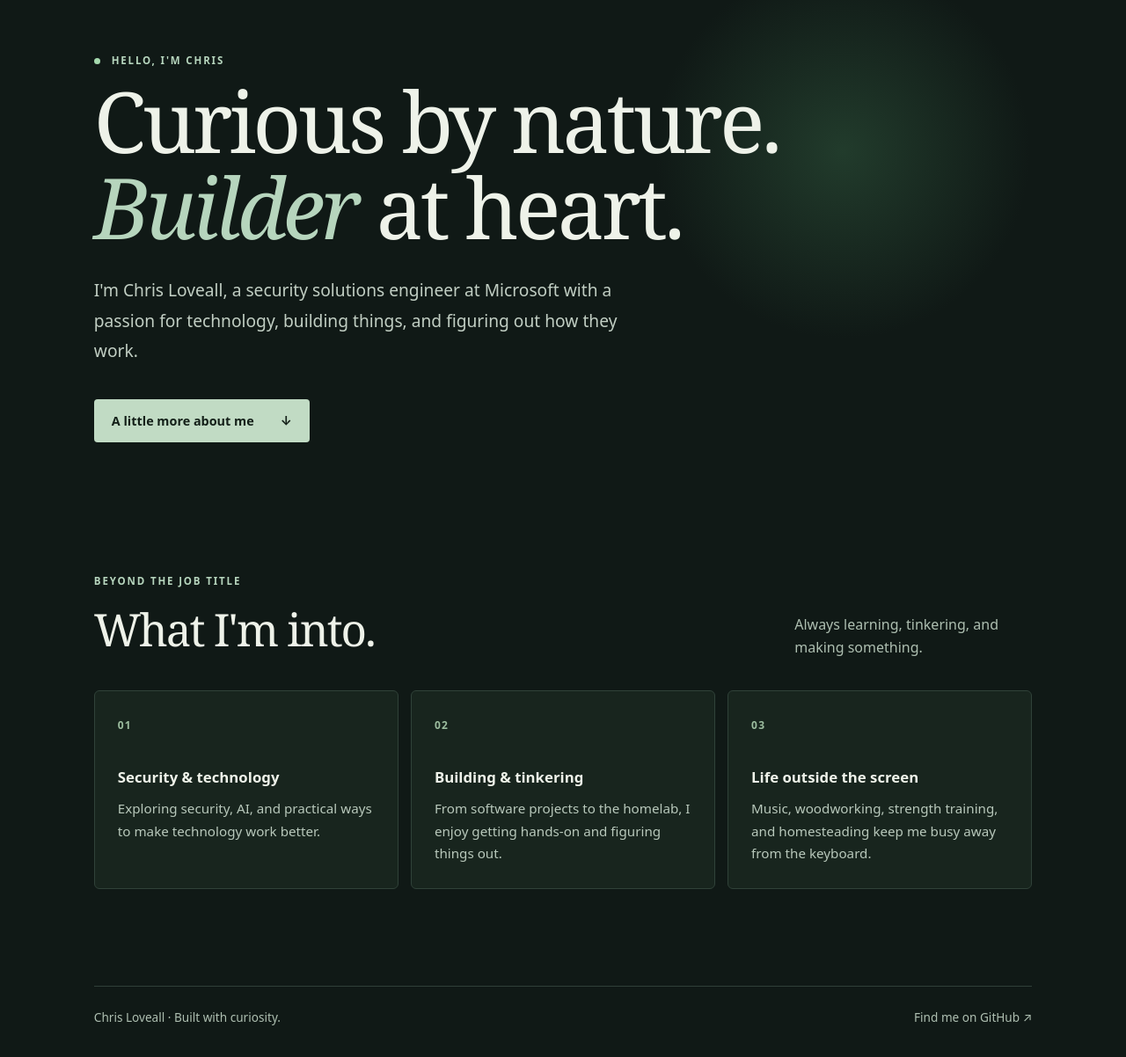
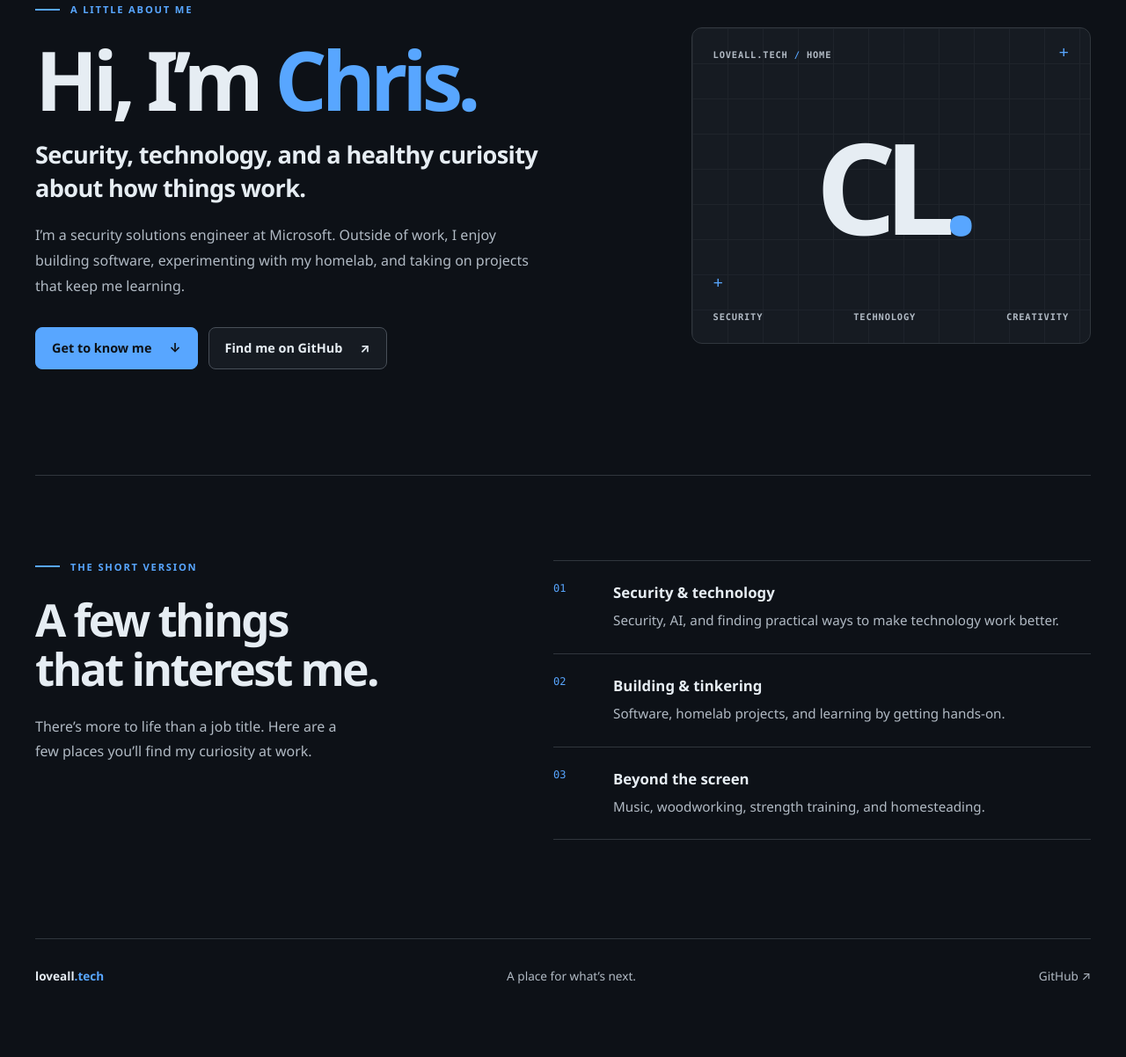
Before and after one commit to CJLoveall74/loveall-site, a plain HTML site: page index.html in a window 1280 px wide. Shown: the part 205-1407 px from the top of the page at 88% size. After the commit the page ends 1356 px from the top, so only its background shows below. Drawn offline with Linux system fonts and the light colour scheme.

Commit message:
Redesign initial Loveall site

```diff
--- a/index.html
+++ b/index.html
@@ -3,62 +3,76 @@
 <head>
   <meta charset="utf-8">
   <meta name="viewport" content="width=device-width, initial-scale=1">
-  <meta name="description" content="Chris Loveall: security, technology, and the things I'm building.">
-  <meta name="theme-color" content="#101916">
-  <title>Chris Loveall | About</title>
+  <meta name="description" content="Get to know Chris Loveall: security, technology, and life beyond the keyboard.">
+  <meta name="theme-color" content="#0d1117">
+  <title>Chris Loveall | Loveall.tech</title>
   <link rel="icon" href="favicon.svg" type="image/svg+xml">
   <link rel="stylesheet" href="style.css">
 </head>
 <body>
+  <a class="skip-link" href="#main">Skip to content</a>
   <div class="page">
     <header class="site-header">
-      <a class="wordmark" href="./" aria-label="Chris Loveall, home"><span>CL</span> Chris Loveall</a>
+      <a class="brand" href="./" aria-label="Loveall.tech home">
+        <span class="brand-mark" aria-hidden="true">L<span>.</span></span>
+        <span>loveall<span class="brand-domain">.tech</span></span>
+      </a>
       <nav aria-label="Main navigation">
-        <a href="#about">About</a>
+        <a class="active" href="#about">About</a>
         <a href="#interests">Interests</a>
         <a href="https://github.com/CJLoveall74">GitHub <span aria-hidden="true">↗</span></a>
       </nav>
     </header>
 
-    <main>
-      <section class="hero" id="about">
-        <p class="eyebrow"><span aria-hidden="true"></span> Hello, I'm Chris</p>
-        <h1>Curious by nature.<br><em>Builder</em> at heart.</h1>
-        <p class="intro">I'm Chris Loveall, a security solutions engineer at Microsoft with a passion for technology, building things, and figuring out how they work.</p>
-        <a class="button" href="#interests">A little more about me <span aria-hidden="true">↓</span></a>
+    <main id="main">
+      <section class="hero" id="about" aria-labelledby="hero-title">
+        <div class="hero-copy">
+          <p class="eyebrow"><span class="eyebrow-line" aria-hidden="true"></span> A LITTLE ABOUT ME</p>
+          <h1 id="hero-title">Hi, I’m <span>Chris.</span></h1>
+          <p class="hero-lead">Security, technology, and a healthy curiosity about how things work.</p>
+          <p class="hero-description">I’m a security solutions engineer at Microsoft. Outside of work, I enjoy building software, experimenting with my homelab, and taking on projects that keep me learning.</p>
+          <div class="hero-actions">
+            <a class="button button-primary" href="#interests">Get to know me <span aria-hidden="true">↓</span></a>
+            <a class="button button-quiet" href="https://github.com/CJLoveall74">Find me on GitHub <span aria-hidden="true">↗</span></a>
+          </div>
+        </div>
+        <div class="hero-graphic" aria-hidden="true">
+          <div class="graphic-grid"></div>
+          <div class="graphic-cross cross-one">+</div>
+          <div class="graphic-cross cross-two">+</div>
+          <div class="graphic-label">LOVEALL.TECH <span> / </span> HOME</div>
+          <div class="graphic-monogram">CL<span>.</span></div>
+          <div class="graphic-bottom"><span>SECURITY</span><span>TECHNOLOGY</span><span>CREATIVITY</span></div>
+        </div>
       </section>
 
       <section class="interests" id="interests" aria-labelledby="interests-title">
-        <div class="section-heading">
-          <div>
-            <p class="eyebrow">Beyond the job title</p>
-            <h2 id="interests-title">What I'm into.</h2>
-          </div>
-          <p>Always learning, tinkering, and making something.</p>
+        <div class="section-intro">
+          <p class="eyebrow"><span class="eyebrow-line" aria-hidden="true"></span> THE SHORT VERSION</p>
+          <h2 id="interests-title">A few things<br>that interest me.</h2>
+          <p>There’s more to life than a job title. Here are a few places you’ll find my curiosity at work.</p>
         </div>
-        <div class="cards">
-          <article>
-            <span class="card-number">01</span>
-            <h3>Security &amp; technology</h3>
-            <p>Exploring security, AI, and practical ways to make technology work better.</p>
+        <div class="interest-list">
+          <article class="interest">
+            <span class="interest-number" aria-hidden="true">01</span>
+            <div><h3>Security &amp; technology</h3><p>Security, AI, and finding practical ways to make technology work better.</p></div>
           </article>
-          <article>
-            <span class="card-number">02</span>
-            <h3>Building &amp; tinkering</h3>
-            <p>From software projects to the homelab, I enjoy getting hands-on and figuring things out.</p>
+          <article class="interest">
+            <span class="interest-number" aria-hidden="true">02</span>
+            <div><h3>Building &amp; tinkering</h3><p>Software, homelab projects, and learning by getting hands-on.</p></div>
           </article>
-          <article>
-            <span class="card-number">03</span>
-            <h3>Life outside the screen</h3>
-            <p>Music, woodworking, strength training, and homesteading keep me busy away from the keyboard.</p>
+          <article class="interest">
+            <span class="interest-number" aria-hidden="true">03</span>
+            <div><h3>Beyond the screen</h3><p>Music, woodworking, strength training, and homesteading.</p></div>
           </article>
         </div>
       </section>
     </main>
 
     <footer>
-      <p>Chris Loveall <span aria-hidden="true">·</span> Built with curiosity.</p>
-      <a href="https://github.com/CJLoveall74">Find me on GitHub ↗</a>
+      <span class="footer-brand">loveall<span>.tech</span></span>
+      <span>A place for what’s next.</span>
+      <a href="https://github.com/CJLoveall74">GitHub <span aria-hidden="true">↗</span></a>
     </footer>
   </div>
 </body>
--- a/style.css
+++ b/style.css
@@ -1,53 +1,100 @@
 :root {
   color-scheme: dark;
-  font-family: system-ui, -apple-system, BlinkMacSystemFont, "Segoe UI", sans-serif;
-  background: #101916;
-  color: #eef2e9;
+
+  /* Surfaces — layered from deepest (--otto-bg) to most elevated (--otto-bg-elevated) */
+  --otto-bg:            #0d1117;   /* page background */
+  --otto-panel:         #161b22;   /* sidebars, headers, sticky chrome */
+  --otto-surface:       #1c2128;   /* cards, panels, table rows */
+  --otto-surface-soft:  #1a2332;   /* hover / selected surface */
+  --otto-bg-elevated:   #21262d;   /* modals, popovers, raised tiles */
+
+  /* Lines & dividers */
+  --otto-border:        #30363d;
+  --otto-border-strong: #484f58;
+
+  /* Text */
+  --otto-text:          #e6edf3;   /* primary text */
+  --otto-text-muted:    #7d8590;   /* secondary labels, captions */
+  --otto-text-soft:     #b1bac4;   /* between primary and muted */
+
+  /* Accent (Otto blue) */
+  --otto-accent:        #58a6ff;
+  --otto-accent-hover:  #79b8ff;
+  --otto-accent-soft:   rgba(88, 166, 255, 0.15);
+  --otto-accent-fg:     #0d1117;   /* text on accent fill */
+
+  /* Semantic */
+  --otto-success:       #3fb950;
+  --otto-danger:        #f85149;
+  --otto-warning:       #d29922;
+  --otto-link:          #58a6ff;
+
+  /* Effects */
+  --otto-shadow:        0 4px 16px rgba(0, 0, 0, 0.4);
+  --otto-overlay:       rgba(13, 17, 23, 0.85);
+  --otto-highlight:     rgba(88, 166, 255, 0.12);
   scroll-behavior: smooth;
 }
 * { box-sizing: border-box; }
-body { margin: 0; }
+body { margin: 0; background: var(--otto-bg); color: var(--otto-text); font-family: "Segoe UI", -apple-system, BlinkMacSystemFont, "Helvetica Neue", Arial, sans-serif; }
 a { color: inherit; }
-.page { max-width: 1220px; margin: auto; padding: 0 6%; }
-.site-header { display: flex; justify-content: space-between; align-items: center; gap: 24px; padding: 30px 0; border-bottom: 1px solid #304038; }
-.wordmark { display: inline-flex; align-items: center; gap: 12px; font-size: .95rem; font-weight: 700; text-decoration: none; white-space: nowrap; }
-.wordmark span { display: grid; place-items: center; width: 40px; height: 40px; border: 1px solid #80a78c; border-radius: 50%; color: #b8d5be; font-size: .75rem; letter-spacing: .06em; }
-nav { display: flex; flex-wrap: wrap; gap: 28px; font-size: .9rem; color: #d1dcd1; }
-nav a, footer a { text-decoration: none; }
-nav a:hover, footer a:hover { color: #b7e5bf; }
-a:focus-visible { outline: 2px solid #b7e5bf; outline-offset: 5px; }
-.hero { position: relative; padding: clamp(90px, 13vw, 165px) 0 clamp(100px, 12vw, 150px); }
-.hero::after { content: ""; position: absolute; z-index: -1; right: 0; top: 8%; width: min(45vw, 430px); aspect-ratio: 1; background: radial-gradient(circle, #294a35 0%, transparent 70%); opacity: .7; }
-.eyebrow { color: #b6d5bd; text-transform: uppercase; letter-spacing: .16em; font-weight: 700; font-size: .72rem; }
-.hero .eyebrow span { display: inline-block; width: 7px; height: 7px; margin-right: 8px; border-radius: 50%; background: #a5d9ae; vertical-align: middle; }
+a:focus-visible { outline: 2px solid var(--otto-accent); outline-offset: 5px; }
+.skip-link { position: absolute; top: -60px; left: 16px; z-index: 3; padding: 12px; color: var(--otto-accent-fg); background: var(--otto-accent); }
+.skip-link:focus { top: 16px; }
+.page { width: min(100% - 64px, 1200px); margin: 0 auto; }
+.site-header { display: flex; justify-content: space-between; align-items: center; gap: 24px; min-height: 96px; border-bottom: 1px solid var(--otto-border); }
+.brand { display: inline-flex; align-items: center; gap: 12px; font-size: 1rem; font-weight: 700; letter-spacing: -.03em; text-decoration: none; }
+.brand-mark { display: grid; place-items: center; width: 40px; height: 40px; border: 1px solid var(--otto-border-strong); border-radius: 8px; background: var(--otto-panel); font-size: 1.2rem; }
+.brand-mark span, .brand-domain, .footer-brand span { color: var(--otto-accent); }
+nav { display: flex; align-items: center; gap: 32px; }
+nav a { color: var(--otto-text-soft); font-size: .9rem; font-weight: 600; text-decoration: none; }
+nav a:hover, nav a.active { color: var(--otto-text); }
+.hero { display: grid; grid-template-columns: minmax(0, 1.2fr) minmax(280px, .8fr); gap: 64px; align-items: center; padding: 112px 0 120px; }
+.eyebrow { display: flex; align-items: center; gap: 12px; color: var(--otto-accent); font-size: .7rem; font-weight: 700; letter-spacing: .16em; }
+.eyebrow-line { display: inline-block; width: 28px; height: 2px; background: var(--otto-accent); }
 h1, h2, h3, p { margin-top: 0; }
-h1, h2 { font-family: Georgia, "Times New Roman", serif; font-weight: 400; letter-spacing: -.04em; }
-h1 { max-width: 850px; margin-bottom: 28px; font-size: clamp(3rem, 7.5vw, 6.5rem); line-height: 1.03; }
-h1 em { color: #b6d5bd; font-weight: 400; }
-.intro { max-width: 620px; color: #c1cec3; line-height: 1.8; font-size: clamp(1.05rem, 1.6vw, 1.2rem); }
-.button { display: inline-flex; align-items: center; gap: 30px; margin-top: 18px; padding: 15px 20px; background: #c1dbc4; color: #142019; border-radius: 4px; font-weight: 700; font-size: .9rem; text-decoration: none; }
-.button:hover { background: #d9eedb; }
-.interests { padding: 0 0 110px; }
-.section-heading { display: flex; justify-content: space-between; align-items: end; gap: 20px; margin-bottom: 35px; }
-.section-heading h2 { margin: 10px 0 0; font-size: clamp(2.4rem, 4vw, 3.5rem); }
-.section-heading > p { max-width: 270px; margin: 0; color: #aebfb1; line-height: 1.6; }
-.cards { display: grid; grid-template-columns: repeat(3, 1fr); gap: 14px; }
-.cards article { min-height: 220px; padding: 26px; border: 1px solid #304239; background: #18251e; border-radius: 6px; }
-.card-number { color: #9cbd9f; font-size: .75rem; font-weight: 700; letter-spacing: .1em; }
-.cards h3 { margin: 38px 0 12px; font-size: 1.05rem; }
-.cards p { margin: 0; color: #b8c8bb; line-height: 1.7; font-size: .95rem; }
-footer { display: flex; justify-content: space-between; gap: 18px; padding: 25px 0 36px; border-top: 1px solid #304038; color: #aebfb1; font-size: .85rem; }
-footer p { margin: 0; }
-@media (max-width: 700px) {
-  .site-header { align-items: flex-start; flex-direction: column; }
-  nav { gap: 20px; }
-  .hero { padding: 90px 0; }
-  .section-heading { align-items: flex-start; flex-direction: column; }
-  .cards { grid-template-columns: 1fr; }
-  .cards article { min-height: auto; }
-  .cards h3 { margin-top: 25px; }
-  .interests { padding-bottom: 70px; }
-  footer { flex-direction: column; }
+h1 { margin: 24px 0 20px; font-size: clamp(3.5rem, 7.3vw, 6.5rem); line-height: 1.02; letter-spacing: -.065em; }
+h1 span { color: var(--otto-accent); }
+.hero-lead { max-width: 600px; margin-bottom: 20px; font-size: clamp(1.25rem, 2.4vw, 1.7rem); font-weight: 600; line-height: 1.4; letter-spacing: -.025em; }
+.hero-description { max-width: 570px; color: var(--otto-text-soft); font-size: 1rem; line-height: 1.8; }
+.hero-actions { display: flex; flex-wrap: wrap; gap: 12px; margin-top: 32px; }
+.button { display: inline-flex; justify-content: center; align-items: center; gap: 20px; min-height: 48px; padding: 12px 18px; border: 1px solid var(--otto-border-strong); border-radius: 8px; font-size: .9rem; font-weight: 700; text-decoration: none; }
+.button-primary { border-color: var(--otto-accent); background: var(--otto-accent); color: var(--otto-accent-fg); }
+.button-primary:hover { background: var(--otto-accent-hover); }
+.button-quiet { background: var(--otto-panel); color: var(--otto-text); }
+.button-quiet:hover { background: var(--otto-surface-soft); }
+.hero-graphic { position: relative; display: flex; flex-direction: column; justify-content: space-between; min-height: 360px; overflow: hidden; padding: 24px; border: 1px solid var(--otto-border); border-radius: 12px; background: var(--otto-panel); }
+.graphic-grid { position: absolute; inset: 0; opacity: .35; background-image: linear-gradient(var(--otto-border) 1px, transparent 1px), linear-gradient(90deg, var(--otto-border) 1px, transparent 1px); background-size: 40px 40px; }
+.graphic-label, .graphic-bottom { position: relative; color: var(--otto-text-soft); font-family: "SFMono-Regular", Consolas, "Liberation Mono", Menlo, monospace; font-size: .65rem; font-weight: 700; letter-spacing: .08em; }
+.graphic-label span, .graphic-monogram span, .graphic-cross { color: var(--otto-accent); }
+.graphic-monogram { position: relative; align-self: center; color: var(--otto-text); font-size: clamp(5rem, 12vw, 9rem); font-weight: 700; line-height: 1; letter-spacing: -.1em; }
+.graphic-bottom { display: flex; justify-content: space-between; flex-wrap: wrap; gap: 8px; }
+.graphic-cross { position: absolute; z-index: 1; font-family: monospace; font-size: 1.2rem; }
+.cross-one { right: 24px; top: 18px; }
+.cross-two { left: 24px; bottom: 56px; }
+.interests { display: grid; grid-template-columns: 1fr 1.2fr; gap: 80px; padding: 96px 0 112px; border-top: 1px solid var(--otto-border); }
+.section-intro h2 { margin: 24px 0; font-size: clamp(2.2rem, 4vw, 3.5rem); line-height: 1.1; letter-spacing: -.05em; }
+.section-intro > p:last-child { max-width: 360px; color: var(--otto-text-soft); line-height: 1.75; }
+.interest { display: grid; grid-template-columns: 48px 1fr; gap: 20px; padding: 24px 0; border-top: 1px solid var(--otto-border); }
+.interest:last-child { border-bottom: 1px solid var(--otto-border); }
+.interest-number { color: var(--otto-accent); font-family: "SFMono-Regular", Consolas, "Liberation Mono", Menlo, monospace; font-size: .75rem; }
+.interest h3 { margin-bottom: 8px; font-size: 1.05rem; }
+.interest p { margin-bottom: 0; color: var(--otto-text-soft); line-height: 1.7; font-size: .95rem; }
+footer { display: flex; align-items: center; justify-content: space-between; gap: 24px; padding: 32px 0; border-top: 1px solid var(--otto-border); color: var(--otto-text-soft); font-size: .85rem; }
+.footer-brand { color: var(--otto-text); font-weight: 700; }
+footer a { color: var(--otto-text-soft); text-decoration: none; }
+footer a:hover { color: var(--otto-link); text-decoration: underline; }
+@media (max-width: 800px) {
+  .page { width: min(100% - 40px, 1200px); }
+  .hero { grid-template-columns: 1fr; gap: 48px; padding: 72px 0 80px; }
+  .hero-graphic { min-height: 260px; }
+  .interests { grid-template-columns: 1fr; gap: 32px; padding: 72px 0; }
+}
+@media (max-width: 480px) {
+  .site-header { align-items: flex-start; flex-direction: column; padding: 24px 0; }
+  nav { gap: 24px; }
+  .hero-actions { align-items: stretch; flex-direction: column; }
+  footer { align-items: flex-start; flex-direction: column; gap: 12px; }
 }
 @media (prefers-reduced-motion: reduce) {
   :root { scroll-behavior: auto; }
```
Also changed, not shown: favicon.svg, 1 other file.
